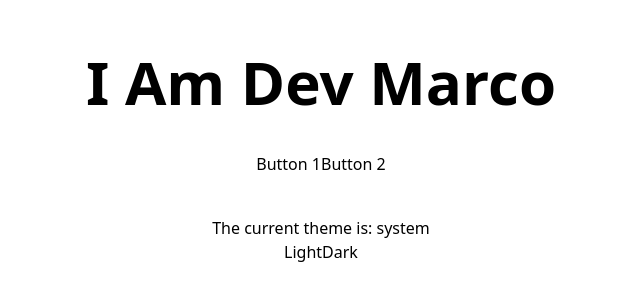
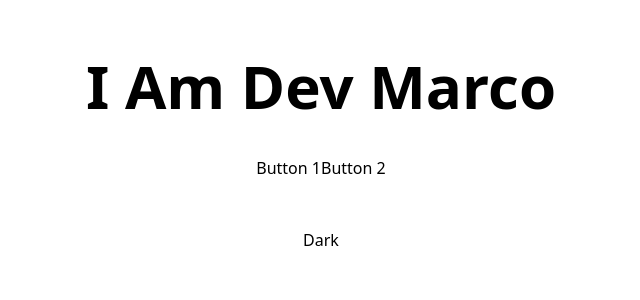
Before and after one commit to MarcoValeri/iamdevmarco, a Next.js app in the folder client/: page / in a window 1280 px wide. Shown: the part 242-542 px from the top of the page, without its empty margins (319-959 px from the left). Built offline with nearby package versions, Linux system fonts and the light colour scheme.

Commit message:
Add toggle button for light and dark theme

```diff
--- a/client/src/app/globals.css
+++ b/client/src/app/globals.css
@@ -1 +1,3 @@
 @import "tailwindcss";
+
+@custom-variant dark (&:where(.dark, .dark *));
--- a/client/src/app/layout.tsx
+++ b/client/src/app/layout.tsx
@@ -1,6 +1,7 @@
 import type { Metadata } from "next";
 import { Geist, Geist_Mono } from "next/font/google";
-import { ThemeProvider } from "next-themes";
+// import { ThemeProvider } from "next-themes";
+import Providers from "@/components/Providers/Providers";
 import "./globals.css";
 
 const geistSans = Geist({
@@ -28,9 +29,9 @@ export default function RootLayout({
             <body
                 className={`${geistSans.variable} ${geistMono.variable} antialiased`}
             >
-                <ThemeProvider attribute="class" enableSystem defaultTheme="system">
+                <Providers>
                     {children}
-                </ThemeProvider>
+                </Providers>
             </body>
         </html>
     );
--- /dev/null
+++ b/client/src/components/Providers/Providers.tsx
@@ -0,0 +1,18 @@
+"use client";
+
+import { ThemeProvider } from "next-themes";
+import type { FC, ReactNode } from "react";
+
+interface ProvidersProps {
+    children: ReactNode;
+}
+
+const Providers: FC<ProvidersProps> = ({ children }) => {
+    return (
+        <ThemeProvider attribute="class" defaultTheme="system" enableSystem>
+            {children}
+        </ThemeProvider>
+    )
+}
+
+export default Providers;
--- a/client/src/components/ThemeToggle/ThemeToggle.tsx
+++ b/client/src/components/ThemeToggle/ThemeToggle.tsx
@@ -1,17 +1,28 @@
 "use client";
 
 import { useTheme } from "next-themes";
+import { useState, useEffect } from "react";
 
 const ThemeToggle = () => {
+    const [mounted, setMounted] = useState(false);
     const { theme, setTheme } = useTheme();
 
+    useEffect(() => {
+        setMounted(true);
+    }, []);
+
+    if (!mounted) {
+        return null;
+    }
+
     return (
-        // <button onClick={() => setTheme(theme === 'light' ? 'dark' : 'light')}>Theme</button>
-        <div>
-            <p>The current theme is: {theme}</p>
-            <button onClick={() => setTheme('light')}>Light</button>
-            <button onClick={() => setTheme('dark')}>Dark</button>
-        </div>
+        <button
+            onClick={() => setTheme(theme === "dark" ? "light" : "dark")}
+            className="p-2 rounded-md transition-colors hover:bg-gray-200 dark:hover:bg-gray-700"
+            aria-label="Toggle theme"
+        >
+            {theme === "dark" ? "Light" : "Dark" }
+        </button>
     )
 }
 
```
Also changed, not shown: 1 other file (tests, documents, lock files or other folders).
